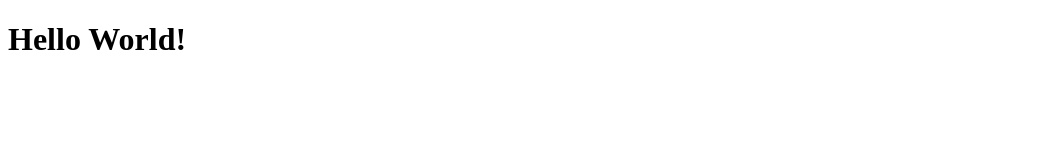
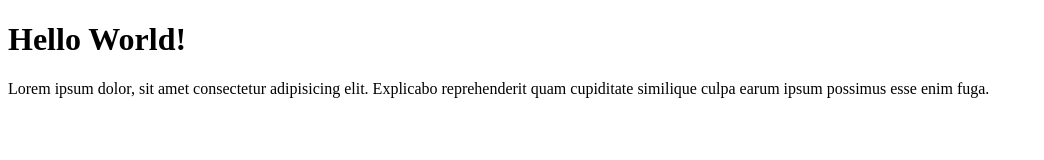
Before and after one commit to okiwindianto/Belajar-Git, a plain HTML site: page index.html in a window 1280 px wide. Shown: the whole page, without its empty margins (0-1044 px from the left). Drawn offline with Linux system fonts and the light colour scheme.

Commit message:
menambahkan paragraf

```diff
--- a/index.html
+++ b/index.html
@@ -8,5 +8,6 @@
   </head>
   <body>
     <h1>Hello World!</h1>
+    <p>Lorem ipsum dolor, sit amet consectetur adipisicing elit. Explicabo reprehenderit quam cupiditate similique culpa earum ipsum possimus esse enim fuga.</p>
   </body>
 </html>
```
